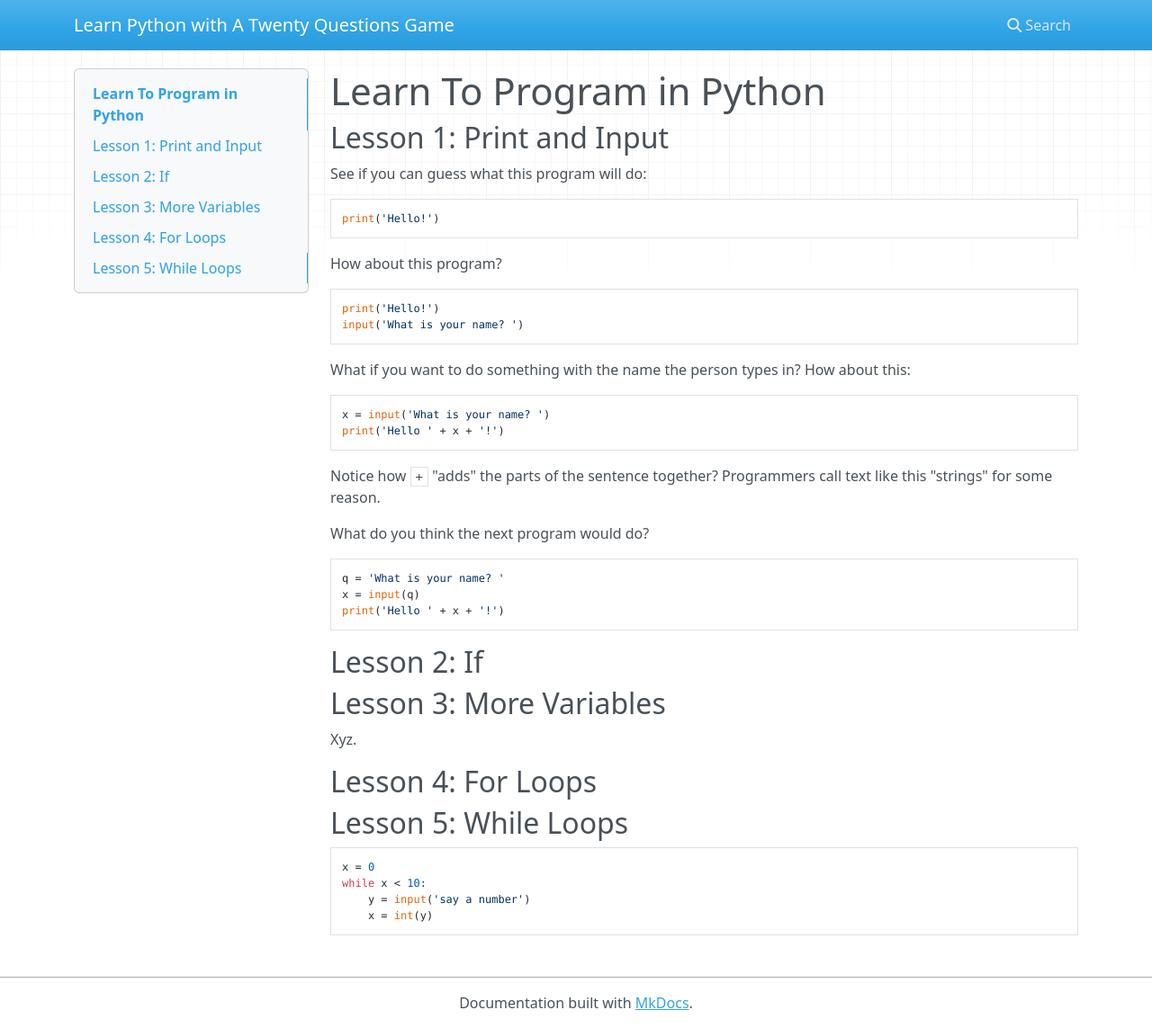
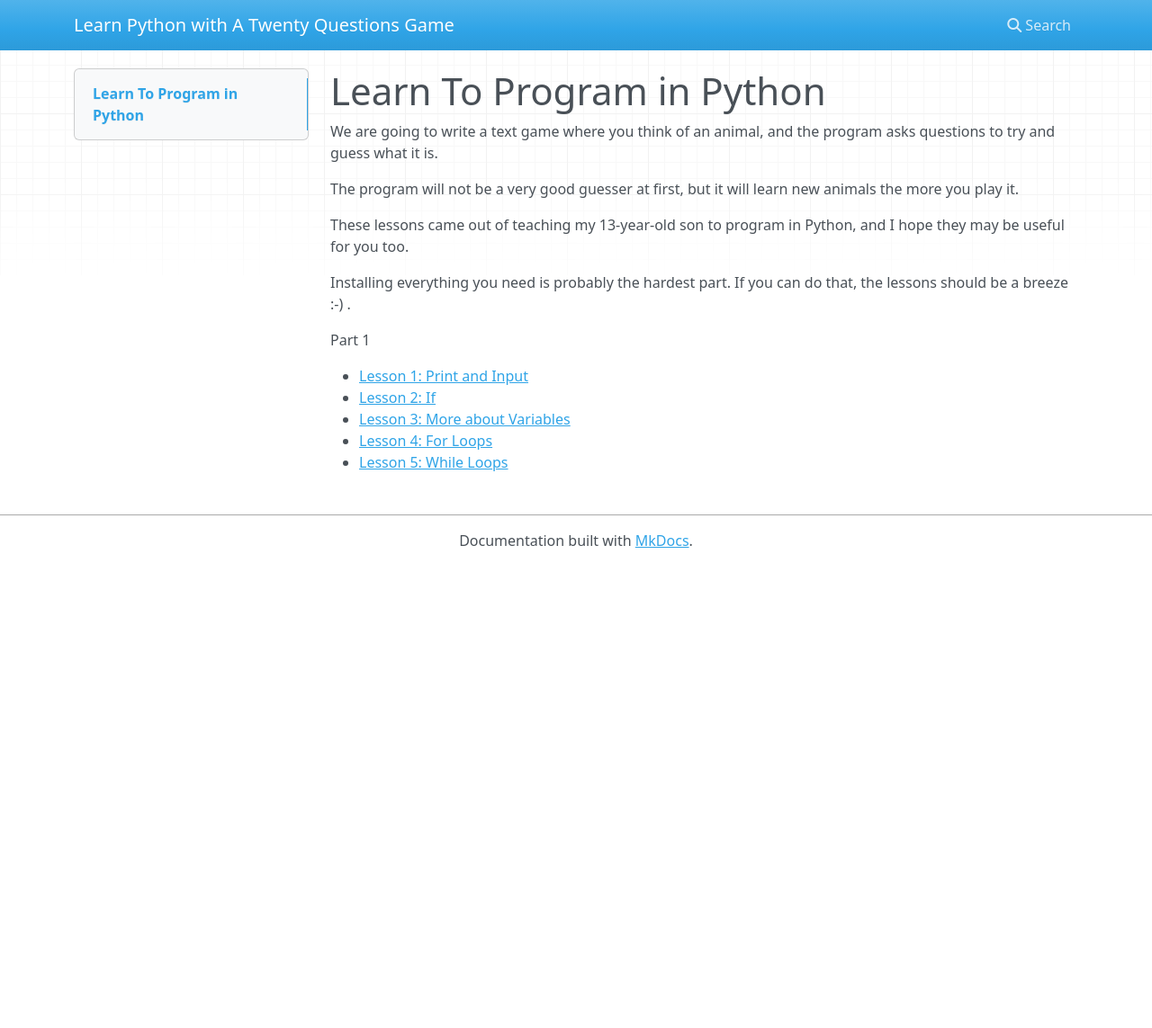
Before and after one commit to RacingTadpole/twenty-questions, an MkDocs documentation site: the page built from docs/index.md, in a window 1280 px wide and 1143 px high. Shown: the whole window at 90% size. Built offline with MkDocs 1.6.1, drawn with Linux system fonts in a browser that asks for light colours; nearby versions of some CDN libraries.

Commit message:
add more lessons

````diff
--- a/docs/index.md
+++ b/docs/index.md
@@ -1,51 +1,21 @@
 # Learn To Program in Python
 
-## Lesson 1: Print and Input
+We are going to write a text game where you think of an animal,
+and the program asks questions to try and guess what it is.
 
-See if you can guess what this program will do:
+The program will not be a very good guesser at first, but it will learn new
+animals the more you play it.
 
-```python
-print('Hello!')
-```
+These lessons came out of teaching my 13-year-old son to program in Python,
+and I hope they may be useful for you too.
 
-How about this program?
+Installing everything you need is probably the hardest part.
+If you can do that, the lessons should be a breeze :-) .
 
-```python
-print('Hello!')
-input('What is your name? ')
-```
+Part 1
 
-What if you want to do something with the name the person types in? How about this:
-
-```python
-x = input('What is your name? ')
-print('Hello ' + x + '!')
-```
-
-Notice how `+` "adds" the parts of the sentence together? Programmers call text like this "strings" for some reason.
-
-What do you think the next program would do?
-
-```python
-q = 'What is your name? '
-x = input(q)
-print('Hello ' + x + '!')
-```
-
-
-## Lesson 2: If
-
-## Lesson 3: More Variables
-
-Xyz.
-
-## Lesson 4: For Loops
-
-## Lesson 5: While Loops
-
-```python
-x = 0
-while x < 10:
-    y = input('say a number')
-    x = int(y)
-```
+- [Lesson 1: Print and Input](lessons/001-print-and-input.md)
+- [Lesson 2: If](lessons/002-if.md)
+- [Lesson 3: More about Variables](lessons/003-variables.md)
+- [Lesson 4: For Loops](lessons/004-for-loops.md)
+- [Lesson 5: While Loops](lessons/005-while-loops.md)
--- /dev/null
+++ b/docs/lessons/005-while-loops.md
@@ -0,0 +1,11 @@
+# Lesson 5: While Loops
+
+```python
+x = 0
+while x < 10:
+    y = input('say a number')
+    x = int(y)
+```
+
+
+Now you understand variables, "if"s and loops, you basically understand programming!
````
Also changed, not shown: docs/lessons/001-print-and-input.md (added, +33 -0 lines), docs/lessons/002-if.md (added, +42 -0 lines), docs/lessons/003-variables.md (added, +20 -0 lines), docs/lessons/004-for-loops.md (added, +1 -0 lines).
